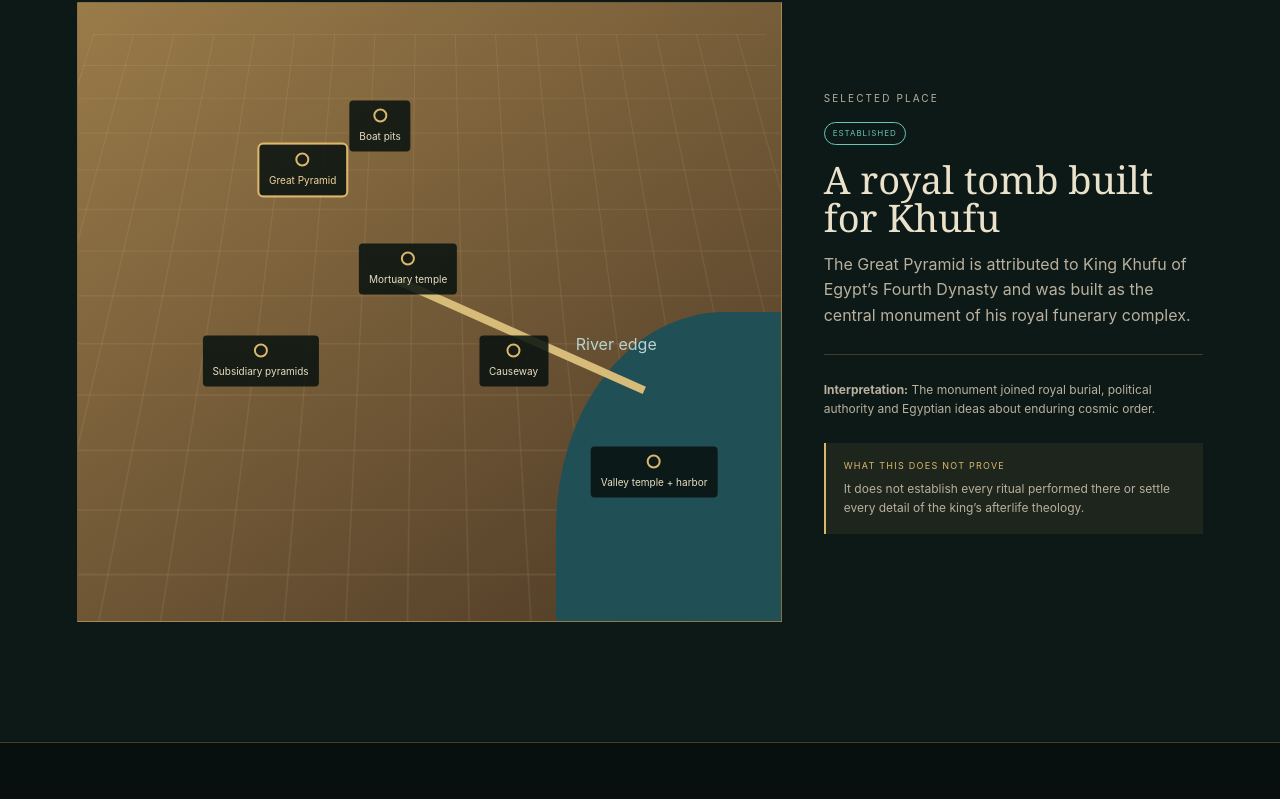
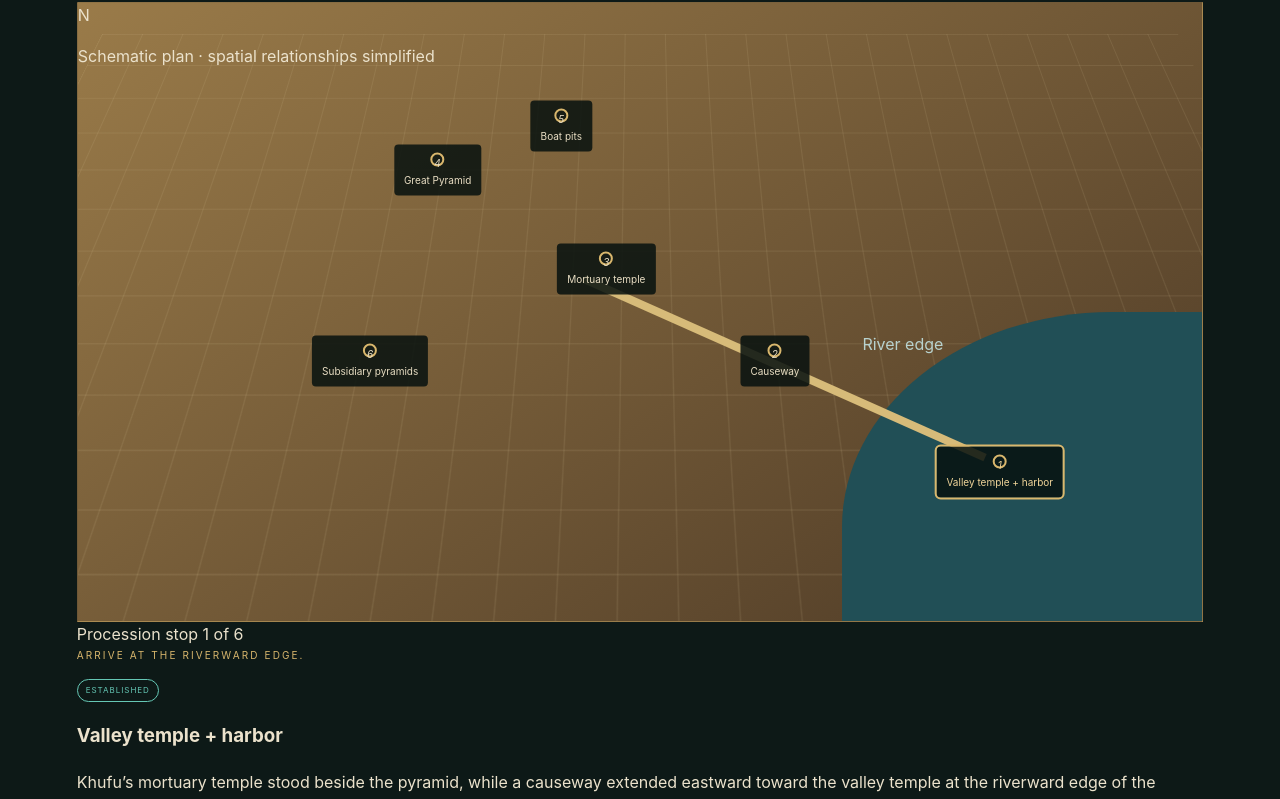
Before and after one commit to mikelninh/atlas-of-the-sacred, a Next.js app: page /sites/giza/ in a window 1280 px wide. Shown: the part 4097-4896 px from the top of the page. Built offline with nearby package versions, Linux system fonts and the light colour scheme.

Commit message:
feat: turn Giza complex into procession

```diff
--- a/components/giza/RoyalComplexMap.tsx
+++ b/components/giza/RoyalComplexMap.tsx
@@ -5,33 +5,57 @@ import { getClaim } from "@/lib/content";
 import { EvidenceBadge } from "@/components/claim/EvidenceBadge";
 
 const places = [
-  { id: "pyramid", label: "Great Pyramid", x: 32, y: 27, claimId: "giza-khufu-tomb" },
-  { id: "mortuary", label: "Mortuary temple", x: 47, y: 43, claimId: "giza-complex-route" },
-  { id: "causeway", label: "Causeway", x: 62, y: 58, claimId: "giza-complex-route" },
-  { id: "valley", label: "Valley temple + harbor", x: 82, y: 76, claimId: "giza-complex-route" },
-  { id: "queens", label: "Subsidiary pyramids", x: 26, y: 58, claimId: "giza-subsidiary-pyramids" },
-  { id: "boats", label: "Boat pits", x: 43, y: 20, claimId: "giza-boat-pits" },
+  { id: "valley", label: "Valley temple + harbor", x: 82, y: 76, claimId: "giza-complex-route", movement: "Arrive at the riverward edge." },
+  { id: "causeway", label: "Causeway", x: 62, y: 58, claimId: "giza-complex-route", movement: "Move upward toward the plateau." },
+  { id: "mortuary", label: "Mortuary temple", x: 47, y: 43, claimId: "giza-royal-complex", movement: "Cross into architecture beside the pyramid." },
+  { id: "pyramid", label: "Great Pyramid", x: 32, y: 27, claimId: "giza-khufu-tomb", movement: "Encounter the central royal monument." },
+  { id: "boats", label: "Boat pits", x: 43, y: 20, claimId: "giza-boat-pits", movement: "Read movement and ritual imagery around the complex." },
+  { id: "queens", label: "Subsidiary pyramids", x: 26, y: 58, claimId: "giza-subsidiary-pyramids", movement: "See royal memory distributed across several structures." },
 ] as const;
 
 export function RoyalComplexMap() {
-  const [activeId, setActiveId] = useState<(typeof places)[number]["id"]>("pyramid");
-  const active = places.find((place) => place.id === activeId) ?? places[0];
+  const [activeIndex, setActiveIndex] = useState(0);
+  const active = places[activeIndex];
   const claim = getClaim(active.claimId);
+
+  const move = (direction: number) => {
+    setActiveIndex((current) => (current + direction + places.length) % places.length);
+  };
+
   return (
-    <div className="complex-module">
-      <div className="complex-map" aria-label="Interactive schematic of Khufu's royal complex">
-        <div className="desert-grid"/><div className="complex-river">River edge</div><div className="complex-route"/>
-        {places.map((place) => (
-          <button key={place.id} className={active.id === place.id ? "active" : ""} style={{ left: `${place.x}%`, top: `${place.y}%` }} onClick={() => setActiveId(place.id)}>
-            <i/>{place.label}
+    <div className="complex-v2">
+      <div className="complex-map complex-map-v2" aria-label="Interactive schematic of Khufu's royal complex">
+        <div className="desert-grid" />
+        <div className="complex-river">River edge</div>
+        <div className="complex-route" />
+        <div className="procession-line" />
+        {places.map((place, index) => (
+          <button
+            key={place.id}
+            className={active.id === place.id ? "active" : ""}
+            style={{ left: `${place.x}%`, top: `${place.y}%` }}
+            onClick={() => setActiveIndex(index)}
+          >
+            <i>{index + 1}</i><span>{place.label}</span>
           </button>
         ))}
+        <div className="map-orientation"><span>N</span><i /></div>
+        <p className="schematic-label map-label">Schematic plan · spatial relationships simplified</p>
       </div>
-      <div className="complex-copy">
-        <p className="eyebrow">Selected place</p><EvidenceBadge status={claim.status}/><h3>{claim.title}</h3><p>{claim.statement}</p><hr/>
-        <p className="trace-note"><strong>Interpretation:</strong> {claim.interpretation}</p>
+
+      <aside className="giza-module-copy complex-copy-v2">
+        <div className="route-progress"><span>Procession stop {activeIndex + 1} of {places.length}</span><i style={{ width: `${((activeIndex + 1) / places.length) * 100}%` }} /></div>
+        <p className="eyebrow">{active.movement}</p>
+        <EvidenceBadge status={claim.status} />
+        <h3>{active.label}</h3>
+        <p>{claim.statement}</p>
+        <div className="giza-insight"><span>Human reading</span><p>{claim.interpretation}</p></div>
         <div className="limit-box"><span>What this does not prove</span>{claim.doesNotProve}</div>
-      </div>
+        <div className="module-step-actions">
+          <button onClick={() => move(-1)}>← Previous</button>
+          <button onClick={() => move(1)}>Next place →</button>
+        </div>
+      </aside>
     </div>
   );
 }
```
